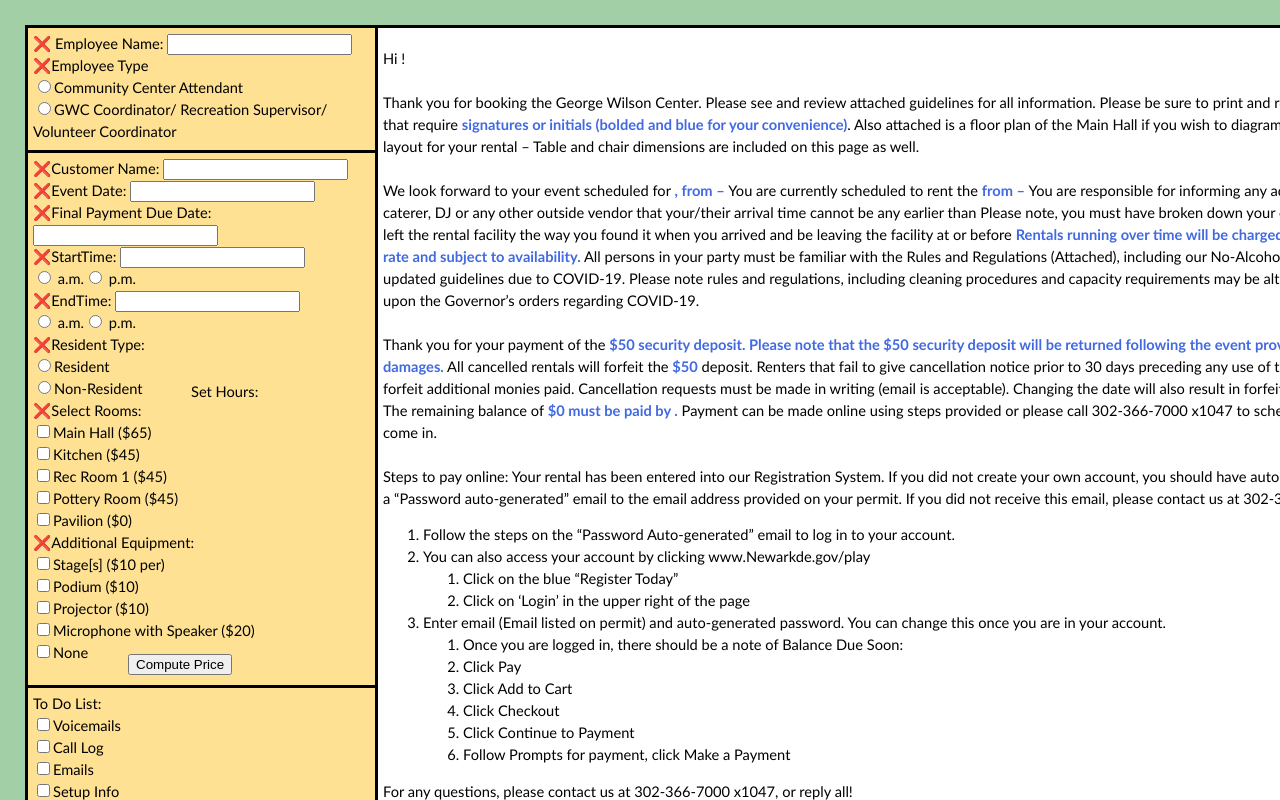
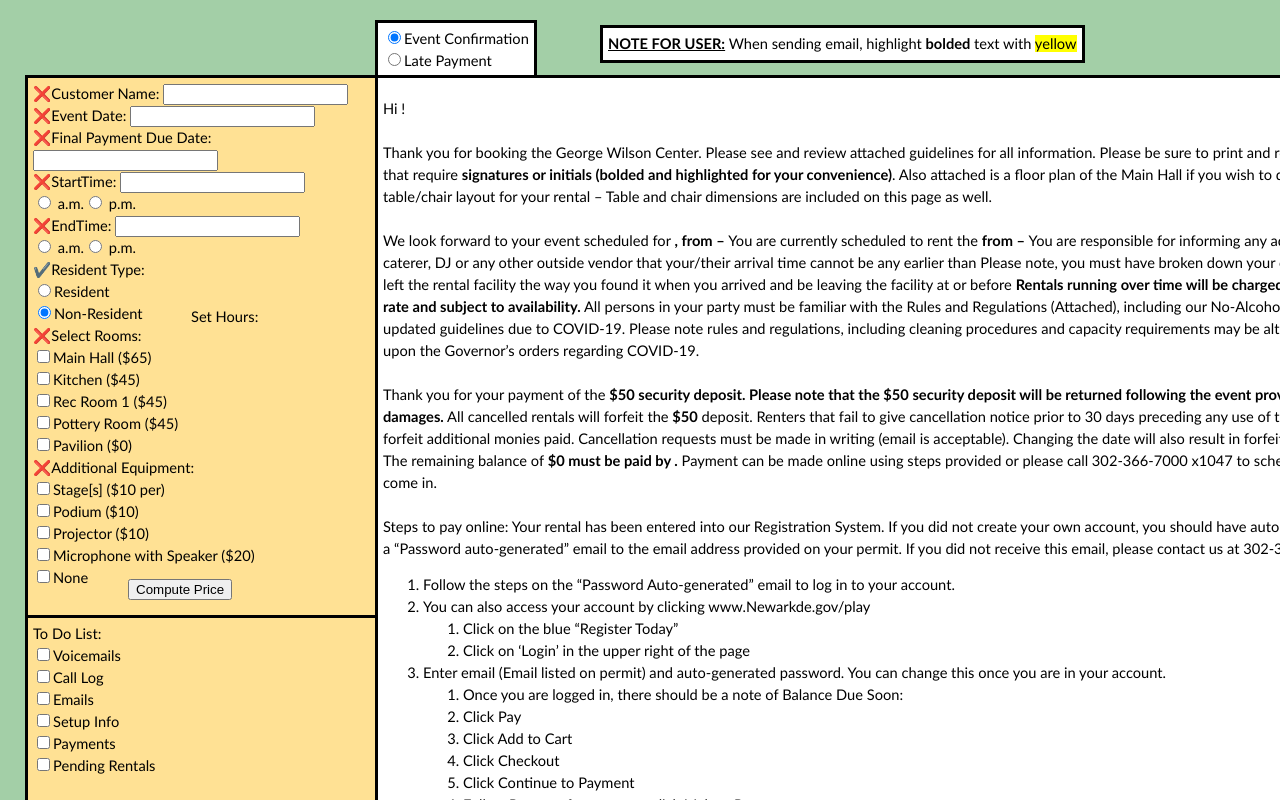
Before and after one commit to mlorang/Confirmation-Email, a React (Create React App) app: page / in a window 1280 px wide. Shown: the top 800 px of the page. Built offline with nearby package versions, Linux system fonts and the light colour scheme.

Commit message:
fixed minor issues, added late payment template, added note for user on how to highlight text

```diff
--- a/src/App.tsx
+++ b/src/App.tsx
@@ -8,6 +8,8 @@
 import RoomsAndEquipment from "./components/RoomsAndEquipment";
 import ToDoList from "./components/ToDoList";
 import EmployeeInfo from "./components/EmployeeInfo";
+import { Form, FormCheck } from "react-bootstrap";
+import LatePaymentEmailText from "./components/LatePaymentEmailText";
 
 // "npm run deploy" command to deploy website
 
@@ -25,16 +27,30 @@
   const [startTimePeriod, setStartTimePeriod] = useState<string>("");
   const [endTimePeriod, setEndTimePeriod] = useState<string>("");
   const [price, setPrice] = useState<string>("0");
+  const [emailType, setEmailType] = useState<string>("Event Confirmation");
+  const EMAILTYPE = ["Event Confirmation", "Late Payment"];
+
+  function updateEventType(event: React.ChangeEvent<HTMLInputElement>) {
+    setEmailType(event.target.value);
+  }
 
   return (
     <div className="app">
-      <div className="employeeInfo">
+      {/* <div className="employeeInfo">
         <EmployeeInfo
           employeeName={employeeName}
           setEmployeeName={setEmployeeName}
           employeeType={employeeType}
           setEmployeeType={setEmployeeType}
         ></EmployeeInfo>
+      </div>
+  */}
+      <div className="noteForUser">
+        <span style={{ textDecoration: "underline", fontWeight: "bold" }}>
+          NOTE FOR USER:
+        </span>{" "}
+        When sending email, highlight <b>bolded</b> text with{" "}
+        <mark>yellow</mark>
       </div>
       <div className="renterInformationSettingBox">
         <GWCName customerName={name} setCustomerName={setName}></GWCName>
@@ -69,7 +85,19 @@
       <div className="toDoList">
         <ToDoList></ToDoList>
       </div>
+      <div className="emailType">
+        {EMAILTYPE.map((type: string) => (
+          <Form.Check
+            type="radio"
+            label={type}
+            value={type}
+            checked={type === emailType}
+            onChange={updateEventType}
+          ></Form.Check>
+        ))}
+      </div>
       <div className="emailBody">
+        {emailType === "Event Confirmation" ? (
           <EmailText
             name={name}
             eventDate={eventDate}
@@ -81,6 +109,13 @@
             endTimePeriod={endTimePeriod}
             price={price}
           ></EmailText>
+        ) : (
+          <LatePaymentEmailText
+            name={name}
+            eventDate={eventDate}
+            dueDate={dueDate}
+          ></LatePaymentEmailText>
+        )}
       </div>
     </div>
   );
--- a/src/components/EmailText.tsx
+++ b/src/components/EmailText.tsx
@@ -33,7 +33,7 @@
         review attached guidelines for all information. Please be sure to print
         and return the forms that require{" "}
         <span className="textHighlight">
-          signatures or initials (bolded and blue for your convenience)
+          signatures or initials (bolded and highlighted for your convenience)
         </span>
         {/*–{" "}
         Looks like the only signature needed is the COVID Waiver (final page)*/}
--- a/src/components/LatePaymentEmailText.tsx
+++ b/src/components/LatePaymentEmailText.tsx
@@ -1,16 +1,37 @@
 import React from "react";
 
-function LatePaymentEmailText() {
+interface LatePaymentText {
+  name: string;
+  eventDate: string;
+  dueDate: string;
+}
+
+function LatePaymentEmailText({ name, eventDate, dueDate }: LatePaymentText) {
   return (
-    <div>
-      Hi [CUSTOMER NAME], This is Michael from the George Wilson Center emailing
-      you to remind you to make your payment for your rental on [DATE OF EVENT].
-      If your payment is not made, we will have to cancel your event. Please
-      reply all to this email or give us a call back at 302-366-7000 x1047. Your
-      voicemail box is full, so we are not able to leave any voicemails.
-      Regards,[ EMPLOYEE NAME] [TYPE OF EMPLOYEE], George Wilson Center
-      302-366-7000 x1047 | 220 S. Main Street | Newark, DE
-    </div>
+    <p>
+      {" "}
+      Hi {name}, <br></br>
+      <br></br>This is a reminder from the George Wilson Center to make your
+      payment for your rental on{" "}
+      <b>
+        {eventDate} by {dueDate}. If your payment is not made, we will have to
+        cancel your event.
+      </b>
+      <br></br>
+      <br></br>
+      Please reply all to this email or give us a call back at 302-366-7000
+      x1047.
+      <br></br>
+      <br></br>
+      Regards,<br></br>
+      <br></br>
+      Bill Johnson
+      <br></br>
+      GWC Coordinator/ Recreation Supervisor/ Volunteer Coordinator
+      <br></br>City of Newark Parks & Recreation Department <br></br>
+      302-366-7000 x1047 | wjohnson@newark.de.us <br></br>
+      www.NewarkDe.gov/play |@CityofNewarkDE
+    </p>
   );
 }
 
--- a/src/components/RoomsAndEquipment.tsx
+++ b/src/components/RoomsAndEquipment.tsx
@@ -24,7 +24,7 @@
   setEquipment,
 }: EventPrice) {
   const RESIDENTS = ["Resident", "Non-Resident"];
-  const [resident, setResident] = useState<string>("");
+  const [resident, setResident] = useState<string>("Non-Resident");
   let [equipmentChecker, setEquipmentChecker] = useState<boolean>(true);
   let [roomChecker, setRoomChecker] = useState<boolean>(true);
 
--- a/src/style.css
+++ b/src/style.css
@@ -3,6 +3,28 @@
   font-family: Calibri, sans-serif;
   font-size: 14.667px;
   line-height: 1.5;
+}
+
+.emailType {
+  background-color: white;
+  top: 20px;
+  left: 375px;
+  overflow: auto;
+  float: left;
+  border-style: solid;
+  position: absolute;
+  padding: 5px;
+}
+
+.noteForUser{
+  background-color: white;
+  border-style: solid;
+  overflow: auto;
+  float: left;
+  position: absolute;
+  left: 600px;
+  top: 25px;
+  padding: 5px;
 }
 
 .employeeInfo {
@@ -11,7 +33,7 @@
   background-color: #FFE194;
   padding: 5px;
   left: 25px;
-  top: 25px;
+  top: 75px;
 width: 340px;
 height: 200px;
 }
@@ -22,18 +44,18 @@
   background-color: #FFE194;
   padding: 5px;
   left: 25px;
-  top: 685px;
+  top: 615px;
 width: 340px;
 height: 200px;
 }
 
 .textHighlight{
-  color: royalblue;
   font-weight: bold;
+
 }
 
 .app{
-  height: 1050px;
+  height: 1125px;
   background-color: #A3CFA7;
 }
 
@@ -44,7 +66,7 @@
   background-color: #FFE194;
   padding: 5px;
   left: 25px;
-  top: 150px;
+  top: 75px;
 width: 340px;
 height: 530px;}
 
@@ -57,7 +79,7 @@
   width: 1020px;
   left: 375px;
   position: absolute;
-  top: 25px;
+  top: 75px;
   background-color: white;
   border-style: solid;
   padding: 5px;
```
Lines whose indentation alone changed are shown as unchanged.
